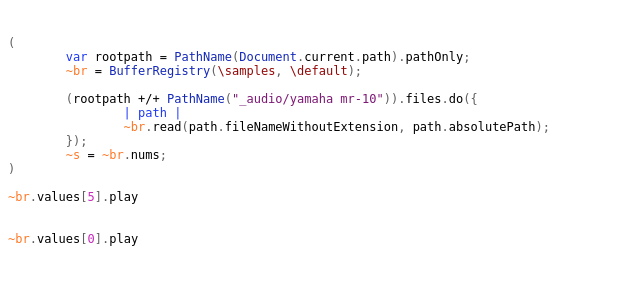
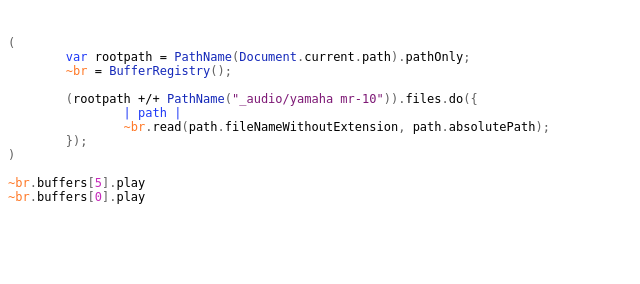
Before and after one commit to scztt/S-M, a plain HTML site: page Drum sample loading.html in a window 1280 px wide. Shown: the whole page, without its empty margins (0-640 px from the left). Drawn offline with Linux system fonts and the light colour scheme.

Commit message:
Removing debug string.

```diff
--- a/Drum sample loading.html
+++ b/Drum sample loading.html
@@ -10,7 +10,7 @@
 p.p1 {margin: 0.0px 0.0px 0.0px 0.0px; font: 12.0px 'DejaVu Sans Mono'; color: #000000; min-height: 14.0px}
 p.p2 {margin: 0.0px 0.0px 0.0px 0.0px; font: 12.0px 'DejaVu Sans Mono'; color: #5f5f5f}
 p.p3 {margin: 0.0px 0.0px 0.0px 0.0px; font: 12.0px 'DejaVu Sans Mono'; color: #000000}
-p.p4 {margin: 0.0px 0.0px 0.0px 0.0px; font: 12.0px 'DejaVu Sans Mono'; color: #950606}
+p.p4 {margin: 0.0px 0.0px 0.0px 0.0px; font: 12.0px 'DejaVu Sans Mono'; color: #1428b9}
 p.p5 {margin: 0.0px 0.0px 0.0px 0.0px; font: 12.0px 'DejaVu Sans Mono'; color: #1e39f6}
 span.s1 {color: #1e39f6}
 span.s2 {color: #1428b9}
@@ -27,18 +27,15 @@ span.Apple-tab-span {white-space:pre}
 <p class="p1"><br></p>
 <p class="p2">(</p>
 <p class="p3"><span class="Apple-tab-span">	</span><span class="s1">var</span> rootpath = <span class="s2">PathName</span><span class="s3">(</span><span class="s2">Document</span><span class="s3">.</span>current<span class="s3">.</span>path<span class="s3">).</span>pathOnly<span class="s3">;</span></p>
-<p class="p4"><span class="s4"><span class="Apple-tab-span">	</span></span><span class="s5">~br</span><span class="s4"> = </span><span class="s2">BufferRegistry</span><span class="s3">(</span>\samples<span class="s3">,</span><span class="s4"> </span>\default<span class="s3">);</span></p>
+<p class="p4"><span class="s4"><span class="Apple-tab-span">	</span></span><span class="s5">~br</span><span class="s4"> = </span>BufferRegistry<span class="s3">();</span></p>
 <p class="p1"><span class="Apple-tab-span">	</span></p>
 <p class="p3"><span class="Apple-tab-span">	</span><span class="s3">(</span>rootpath +/+ <span class="s2">PathName</span><span class="s3">(</span><span class="s6">"_audio/yamaha mr-10"</span><span class="s3">)).</span>files<span class="s3">.</span>do<span class="s3">({</span></p>
 <p class="p5"><span class="s4"><span class="Apple-tab-span">	</span><span class="Apple-tab-span">	</span></span>| path |</p>
 <p class="p3"><span class="Apple-tab-span">	</span><span class="Apple-tab-span">	</span><span class="s5">~br</span><span class="s3">.</span>read<span class="s3">(</span>path<span class="s3">.</span>fileNameWithoutExtension<span class="s3">,</span> path<span class="s3">.</span>absolutePath<span class="s3">);</span></p>
 <p class="p2"><span class="s4"><span class="Apple-tab-span">	</span></span>});</p>
-<p class="p3"><span class="Apple-tab-span">	</span><span class="s5">~s</span> = <span class="s5">~br</span><span class="s3">.</span>nums<span class="s3">;</span></p>
 <p class="p2">)</p>
 <p class="p1"><br></p>
-<p class="p3"><span class="s5">~br</span><span class="s3">.</span>values<span class="s3">[</span><span class="s7">5</span><span class="s3">].</span>play</p>
-<p class="p1"><br></p>
-<p class="p1"><br></p>
-<p class="p3"><span class="s5">~br</span><span class="s3">.</span>values<span class="s3">[</span><span class="s7">0</span><span class="s3">].</span>play</p>
+<p class="p3"><span class="s5">~br</span><span class="s3">.</span>buffers<span class="s3">[</span><span class="s7">5</span><span class="s3">].</span>play</p>
+<p class="p3"><span class="s5">~br</span><span class="s3">.</span>buffers<span class="s3">[</span><span class="s7">0</span><span class="s3">].</span>play</p>
 </body>
 </html>
```
Also changed, not shown: 1 other file.
